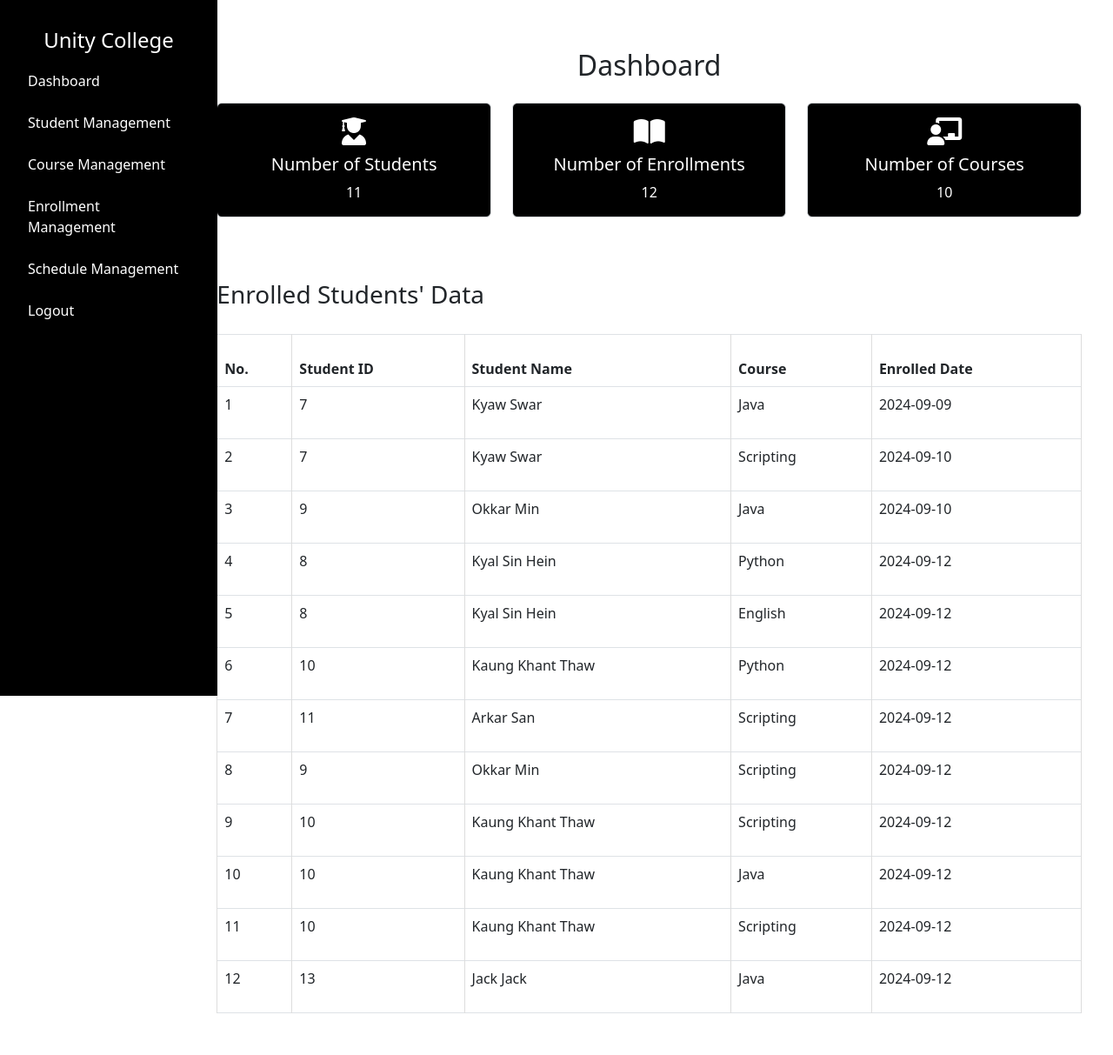
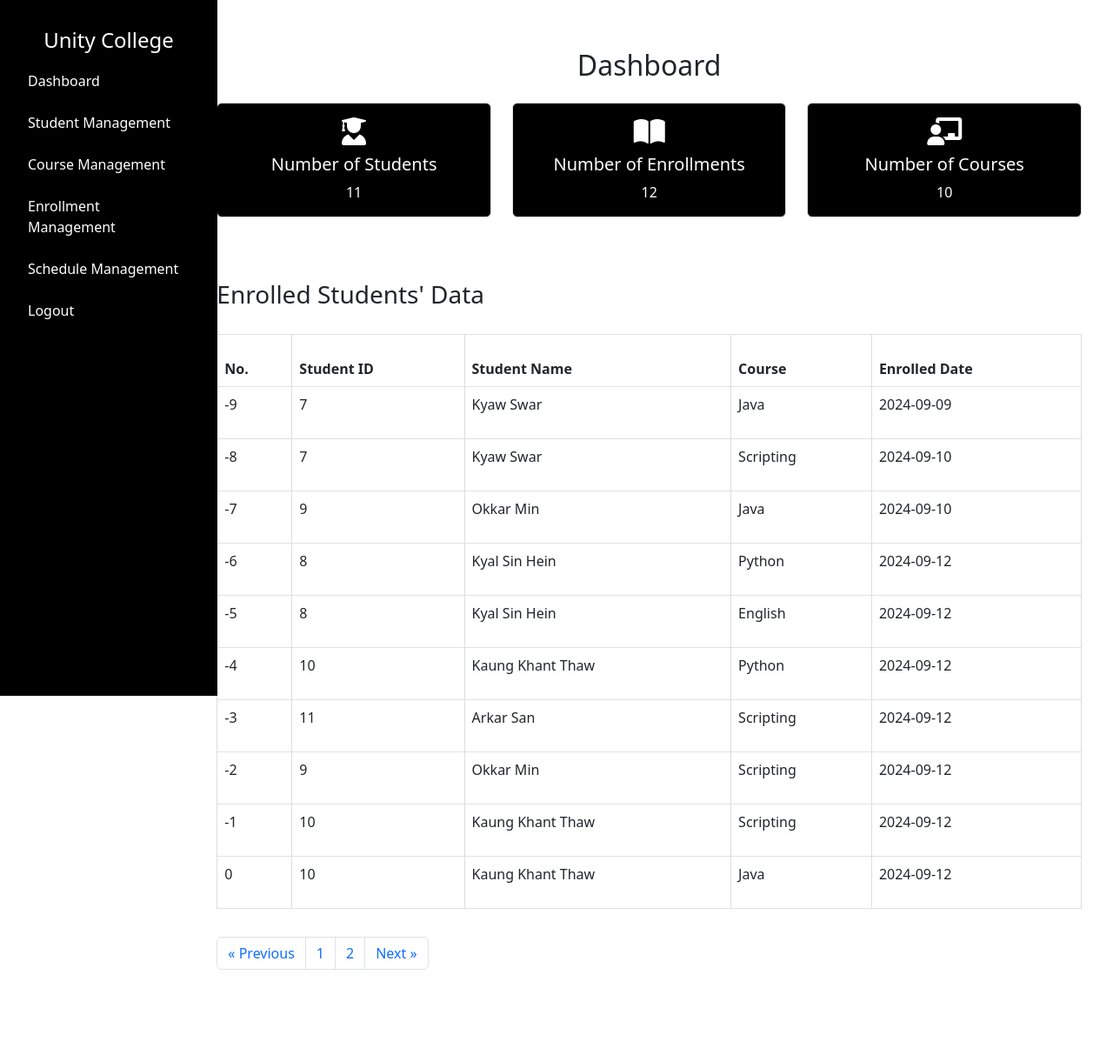
Before and after one commit to kyalsinhein/student_enrollment_system, a Flask app: page /admin/dashboard?page=0 in a window 1280 px wide. Shown: the whole page at 87% size. After the commit the page ends 1115 px from the top, so only its background shows below. Run offline with Flask 3, Linux system fonts and the light colour scheme; a user stored in the database is signed in; data comes from the database, SQL or seed files in the repository; both versions use the stored data as it was after the commit.

Commit message:
Adding page pagination for admin dashboard

```diff
--- a/app.py
+++ b/app.py
@@ -397,7 +397,12 @@ def admin_dashboard():
         total_courses = query_db("SELECT COUNT(*) FROM course", one=True)[0]
         total_enrollments = query_db("SELECT COUNT(*) FROM enrollment", one=True)[0]
 
-        # Fetch enrolled students' data
+        # Pagination setup
+        page = request.args.get('page', 1, type=int)
+        per_page = 10
+        offset = (page - 1) * per_page
+
+        # Fetch enrolled students' data with pagination
         enrolled_students = query_db("""
             SELECT
                 student.id AS student_id,
@@ -407,15 +412,23 @@ def admin_dashboard():
             FROM enrollment
             JOIN student ON enrollment.student_id = student.id
             JOIN course ON enrollment.course_id = course.id
-        """)
+            LIMIT ? OFFSET ?
+        """, (per_page, offset))
 
-        # Print the data to debug
-        print("Enrolled students:", enrolled_students)
+        # Count total number of enrolled students for pagination
+        total_enrolled_students = query_db("""
+            SELECT COUNT(*)
+            FROM enrollment
+            JOIN student ON enrollment.student_id = student.id
+            JOIN course ON enrollment.course_id = course.id
+        """, one=True)[0]
+        total_pages = (total_enrolled_students + per_page - 1) // per_page
 
     except Exception as e:
         print(traceback.format_exc())
         total_students = total_courses = total_enrollments = 0
         enrolled_students = []
+        total_pages = 0
 
     return render_template(
         "admin/dashboard.html",
@@ -423,7 +436,9 @@ def admin_dashboard():
         total_students=total_students,
         total_courses=total_courses,
         total_enrollments=total_enrollments,
-        enrolled_students=enrolled_students  # Pass the enrolled students data
+        enrolled_students=enrolled_students,  # Pass the enrolled students data
+        current_page=page,
+        total_pages=total_pages
     )
 
 
@@ -485,10 +500,6 @@ def add_course():
         filename = secure_filename(cfile.filename)
         file_path = os.path.join(app.config['UPLOAD_FOLDER'], filename)
 
-        # Debugging print statements
-        print("Upload folder path:", app.config['UPLOAD_FOLDER'])
-        print("File path:", file_path)
-        print("Directory exists:", os.path.exists(app.config['UPLOAD_FOLDER']))
 
         try:
             cfile.save(file_path)
--- a/templates/admin/dashboard.html
+++ b/templates/admin/dashboard.html
@@ -56,20 +56,68 @@
           <tbody>
             {% if enrolled_students %} {% for student in enrolled_students %}
             <tr>
-              <td>{{ loop.index }}</td>
-              <td>{{ student[0] }}</td>
-              <td>{{ student[1] }}</td>
-              <td>{{ student[2] }}</td>
+              <td>{{ loop.index + (current_page - 1) * 10 }}</td>
+              <td>{{ student[0]}}</td>
+              <td>{{ student[1]}}</td>
+              <td>{{ student[2]}}</td>
               <td>{{ student[3]}}</td>
             </tr>
             {% endfor %} {% else %}
             <tr>
-              <td colspan="4" class="text-center">No enrollments found.</td>
+              <td colspan="5" class="text-center">No enrollments found.</td>
             </tr>
             {% endif %}
           </tbody>
         </table>
       </div>
+
+      <!-- Pagination Controls -->
+      <div class="row mt-3">
+        <div class="col-12">
+          <nav aria-label="Page navigation">
+            <ul class="pagination">
+              <!-- Previous Page Button -->
+              <li
+                class="page-item {% if current_page == 1 %}disabled{% endif %}"
+              >
+                <a
+                  class="page-link"
+                  href="{{ url_for('admin_dashboard', page=current_page-1) }}"
+                  aria-label="Previous"
+                >
+                  <span aria-hidden="true">&laquo;</span> Previous
+                </a>
+              </li>
+
+              <!-- Page Numbers -->
+              {% for page_num in range(1, total_pages + 1) %}
+              <li
+                class="page-item {% if page_num == current_page %}active{% endif %}"
+              >
+                <a
+                  class="page-link"
+                  href="{{ url_for('admin_dashboard', page=page_num) }}"
+                  >{{ page_num }}</a
+                >
+              </li>
+              {% endfor %}
+
+              <!-- Next Page Button -->
+              <li
+                class="page-item {% if current_page == total_pages %}disabled{% endif %}"
+              >
+                <a
+                  class="page-link"
+                  href="{{ url_for('admin_dashboard', page=current_page+1) }}"
+                  aria-label="Next"
+                >
+                  Next <span aria-hidden="true">&raquo;</span>
+                </a>
+              </li>
+            </ul>
+          </nav>
+        </div>
+      </div>
     </div>
   </div>
 </div>
```
Also changed, not shown: advweb.db.
